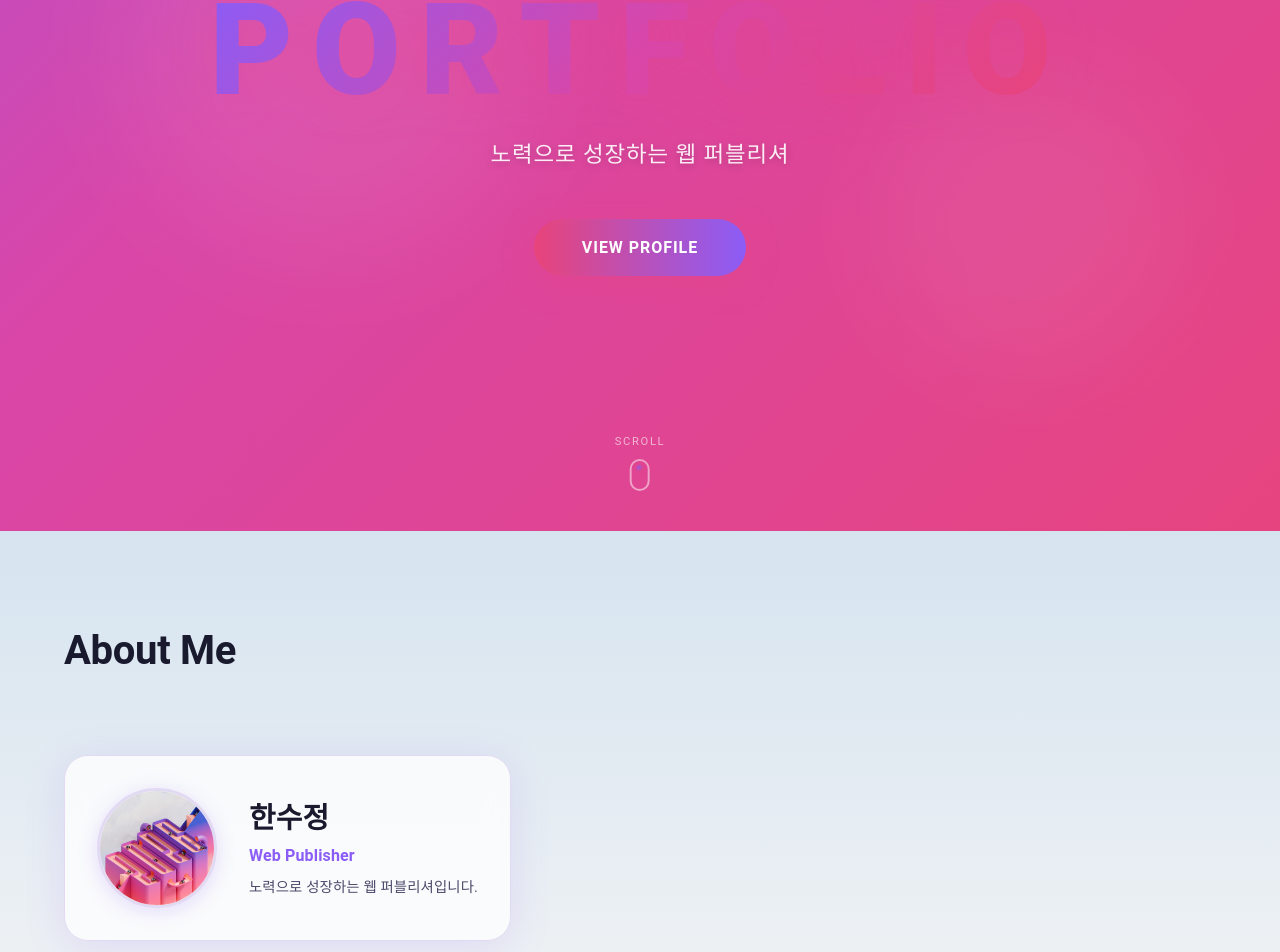
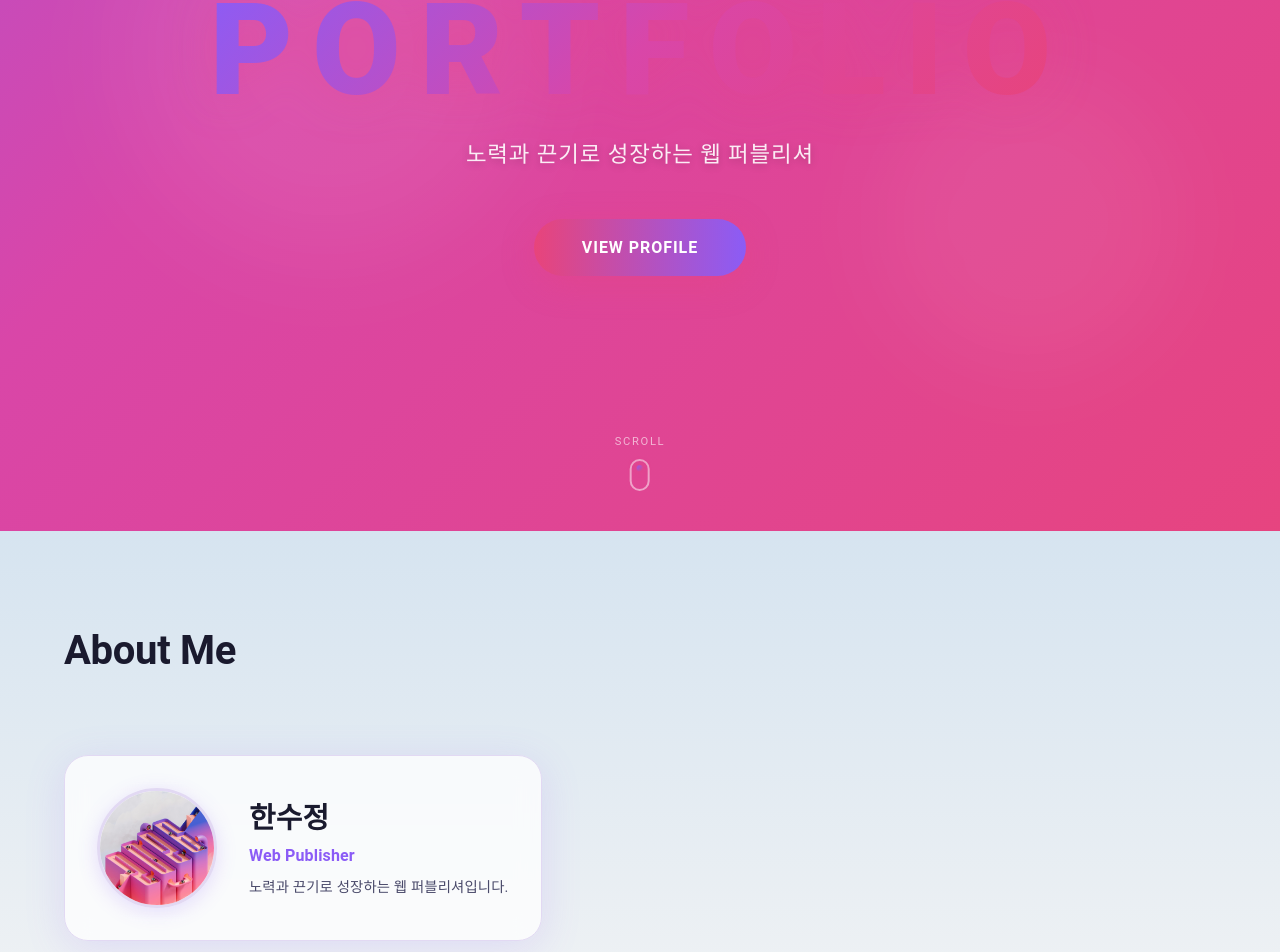
Before and after one commit to sujung0708/SJAIWEB, a React (Vite) app in the folder lecture1/portfolio/: page / in a window 1280 px wide. Shown: the part 269-1221 px from the top of the page. Built offline with nearby package versions, Linux system fonts and the light colour scheme.

Commit message:
포트폴리오: 메인 문구 수정
- '노력으로 성장하는 웹 퍼블리셔' → '노력과 끈기로 성장하는 웹 퍼블리셔'

Co-Authored-By: Claude Sonnet 4.6 <noreply@anthropic.com>

```diff
--- a/lecture1/portfolio/src/components/sections/hero-section.jsx
+++ b/lecture1/portfolio/src/components/sections/hero-section.jsx
@@ -98,7 +98,7 @@ function HeroSection({ onViewProfile }) {
             textShadow: '0 2px 8px rgba(0,0,0,0.2)',
           }}
         >
-          노력으로 성장하는 웹 퍼블리셔
+          노력과 끈기로 성장하는 웹 퍼블리셔
         </Typography>
 
         {/* CTA 버튼 */}
--- a/lecture1/portfolio/src/components/sections/profile-section.jsx
+++ b/lecture1/portfolio/src/components/sections/profile-section.jsx
@@ -142,7 +142,7 @@ function ProfileSection() {
                   lineHeight: 1.6,
                 }}
               >
-                노력으로 성장하는 웹 퍼블리셔입니다.
+                노력과 끈기로 성장하는 웹 퍼블리셔입니다.
               </Typography>
             </Box>
           </Box>
```
